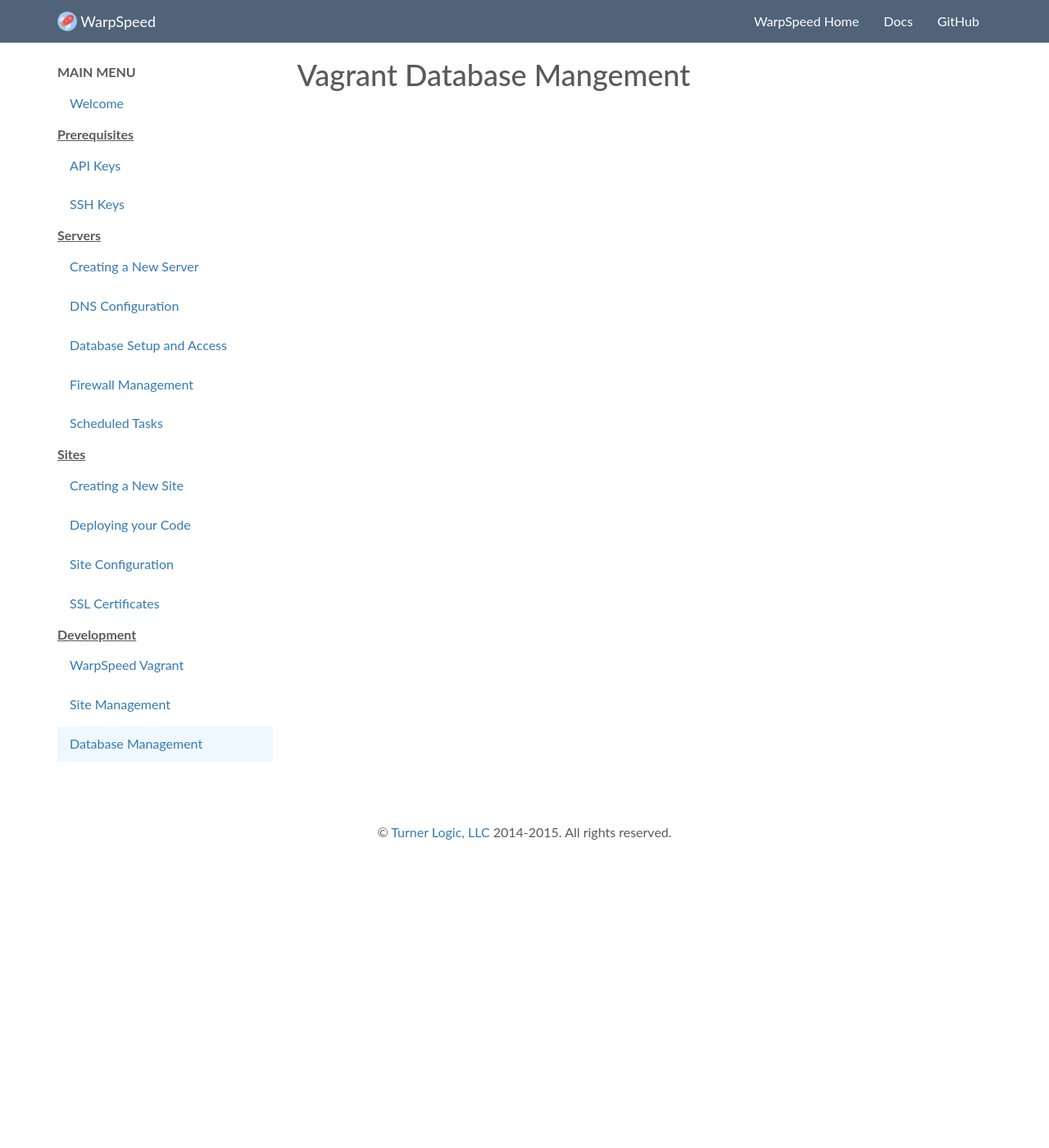
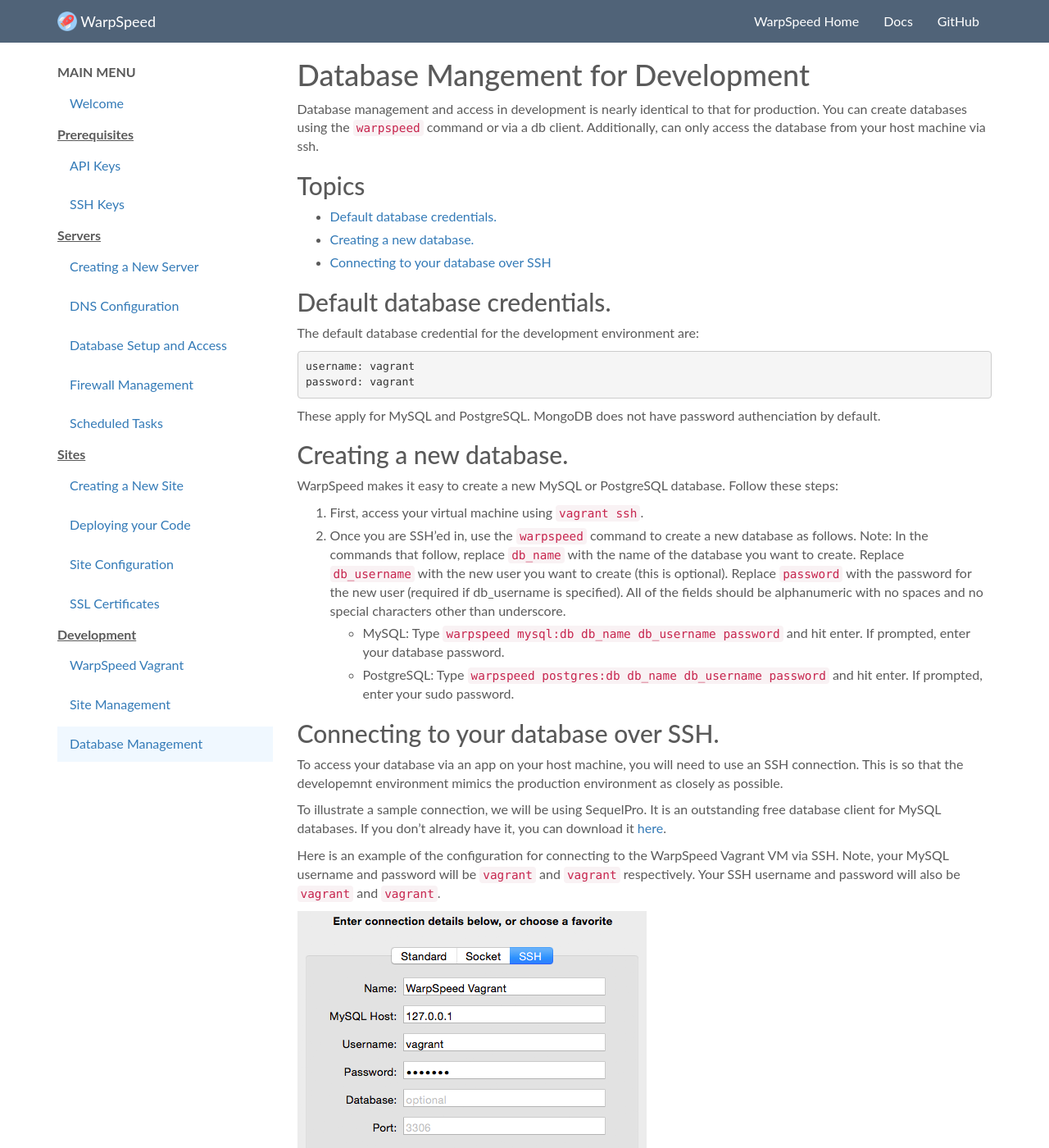
Before and after one commit to warpspeed/warpspeed-docs, a Jekyll site: the page built from v1/vagrant-database-management.md, in a window 1280 px wide and 1400 px high. Shown: the whole window at 82% size. Built offline with Jekyll 4.4.1, drawn with Linux system fonts in a browser that asks for light colours; comment, search, counter and statistics services are not loaded.

Commit message:
Updated database sections.

````diff
--- a/v1/vagrant-database-management.md
+++ b/v1/vagrant-database-management.md
@@ -1,6 +1,44 @@
 ---
 layout: doc
-title: Vagrant Database Mangement
+title: Database Mangement for Development
 ---
 
-# Vagrant Database Mangement
+# Database Mangement for Development
+
+Database management and access in development is nearly identical to that for production. You can create databases using the `warpspeed` command or via a db client. Additionally, can only access the database from your host machine via ssh.
+
+## Topics
+
+- [Default database credentials.](#db-credentials)
+- [Creating a new database.](#db-create)
+- [Connecting to your database over SSH](#api-key-do)
+
+## <a name="db-credentials"></a> Default database credentials.
+
+The default database credential for the development environment are:
+
+```
+username: vagrant
+password: vagrant
+```
+
+These apply for MySQL and PostgreSQL. MongoDB does not have password authenciation by default.
+
+## <a name="db-new"></a> Creating a new database.
+
+WarpSpeed makes it easy to create a new MySQL or PostgreSQL database. Follow these steps:
+
+1. First, access your virtual machine using `vagrant ssh`.
+1. Once you are SSH'ed in, use the `warpspeed` command to create a new database as follows. Note: In the commands that follow, replace `db_name` with the name of the database you want to create. Replace `db_username` with the new user you want to create (this is optional). Replace `password` with the password for the new user (required if db_username is specified). All of the fields should be alphanumeric with no spaces and no special characters other than underscore.
+	- MySQL: Type `warpspeed mysql:db db_name db_username password` and hit enter. If prompted, enter your database password.
+	- PostgreSQL: Type `warpspeed postgres:db db_name db_username password` and hit enter. If prompted, enter your sudo password.
+
+## <a name="db-create"></a> Connecting to your database over SSH.
+
+To access your database via an app on your host machine, you will need to use an SSH connection. This is so that the developemnt environment mimics the production environment as closely as possible.
+
+To illustrate a sample connection, we will be using SequelPro. It is an outstanding free database client for MySQL databases. If you don't already have it, you can download it [here](http://www.sequelpro.com/).
+
+Here is an example of the configuration for connecting to the WarpSpeed Vagrant VM via SSH. Note, your MySQL username and password will be `vagrant` and `vagrant` respectively. Your SSH username and password will also be `vagrant` and `vagrant`.
+
+![](/v1/img/sequel_pro_vagrant.png)
````
Also changed, not shown: v1/database-setup-and-access.md (+2 -6 lines).
